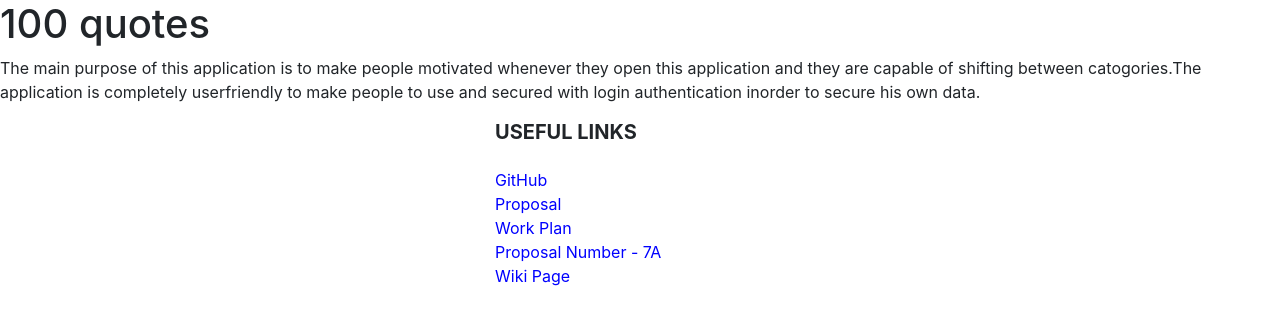
After one commit to harshakurra123/quotes, a Django app: template templates/about.html in a window 1280 px wide. The commit adds this page. Shown: the top 325 px of the page. Run offline with Django 3.2, Linux system fonts and the light colour scheme; the template is opened without the code that fills it, so the values that code supplies are empty; some libraries are stand-ins or nearby versions.

Commit message:
new html page addedc

```diff
--- /dev/null
+++ b/templates/about.html
@@ -0,0 +1,67 @@
+<!DOCTYPE html>
+<html>
+<head>
+<title>ABOUT</title>
+<link rel="shortcut icon" type="image/x-icon" href="https://raw.githubusercontent.com/harshakurra123/Smile-Maker/main/images/favicon.ico" />
+<meta charset="utf-8">
+<meta name="viewport" content="width=device-width, initial-scale=1">
+<link rel="stylesheet" href="https://maxcdn.bootstrapcdn.com/bootstrap/4.5.2/css/bootstrap.min.css">
+<script src="https://ajax.googleapis.com/ajax/libs/jquery/3.5.1/jquery.min.js"></script>
+<script src="https://cdnjs.cloudflare.com/ajax/libs/popper.js/1.16.0/umd/popper.min.js"></script>
+<script src="https://maxcdn.bootstrapcdn.com/bootstrap/4.5.2/js/bootstrap.min.js"></script>
+</head>
+</head>
+<body>
+    <style>
+        a:link {
+          color: blue;
+          background-color: transparent;
+          text-decoration: none;
+        }
+        a:visited {
+          color: blueviolet;
+          background-color: transparent;
+          text-decoration: none;
+        }
+        a:hover {
+          color: red;
+          background-color: transparent;
+          text-decoration: underline;
+        }
+        a:active {
+          color: rgb(240, 160, 11);
+          background-color: transparent;
+          text-decoration: underline;
+        }
+        </style>
+
+<h1> 100 quotes </h1>
+<p>    The main purpose of this application is to make people motivated whenever they open this application and they are capable of shifting between catogories.The application is completely userfriendly to make people to use and secured with login authentication inorder to secure his own data.
+</p>
+<div class="col-md-3 mx-auto ">
+
+    <!-- Links -->
+    <h5 class="font-weight-bold text-uppercase mt-3 mb-4">USEFUL LINKS</h5>
+
+    <ul class="list-unstyled">
+        <li>
+            <a href="https://github.com/harshakurra123/Smile-Maker"target="_blank">GitHub</a>
+        </li>
+        <li>
+            <a href="https://github.com/harshakurra123/Smile-Maker/blob/main/Proposal.md"target="_blank">Proposal</a>
+        </li>
+        <li>
+            <a href="https://github.com/harshakurra123/Smile-Maker/projects/1"target="_blank">Work Plan</a>
+        </li>
+        <li>
+            <a href="https://github.com/harshakurra123/quotes/blob/main/rfp.md"target="_blank">Proposal Number - 7A</a>
+        </li>
+        <li>
+            <a href="https://github.com/harshakurra123/quotes/wiki"target="_blank">Wiki Page</a>
+        </li>
+    </ul>
+
+</div>
+
+
+</body>
--- a/templates/index.html
+++ b/templates/index.html
@@ -25,7 +25,7 @@
                     <a class="nav-link" href="#">Jokes</a>
                 </li>
                 <li class="nav-item">
-                    <a class="nav-link disabled" href="#">about</a>
+                    <a class="nav-link disabled" href="#">About</a>
                 </li>
 
             </ul>
@@ -88,6 +88,9 @@
                     <li>
                         <a href="#!">Proposal Number - 7A</a>
                     </li>
+                    <li>
+                        <a href="https://github.com/harshakurra123/quotes/wiki">Wiki Page</a>
+                    </li>
                 </ul>
 
             </div>
```
